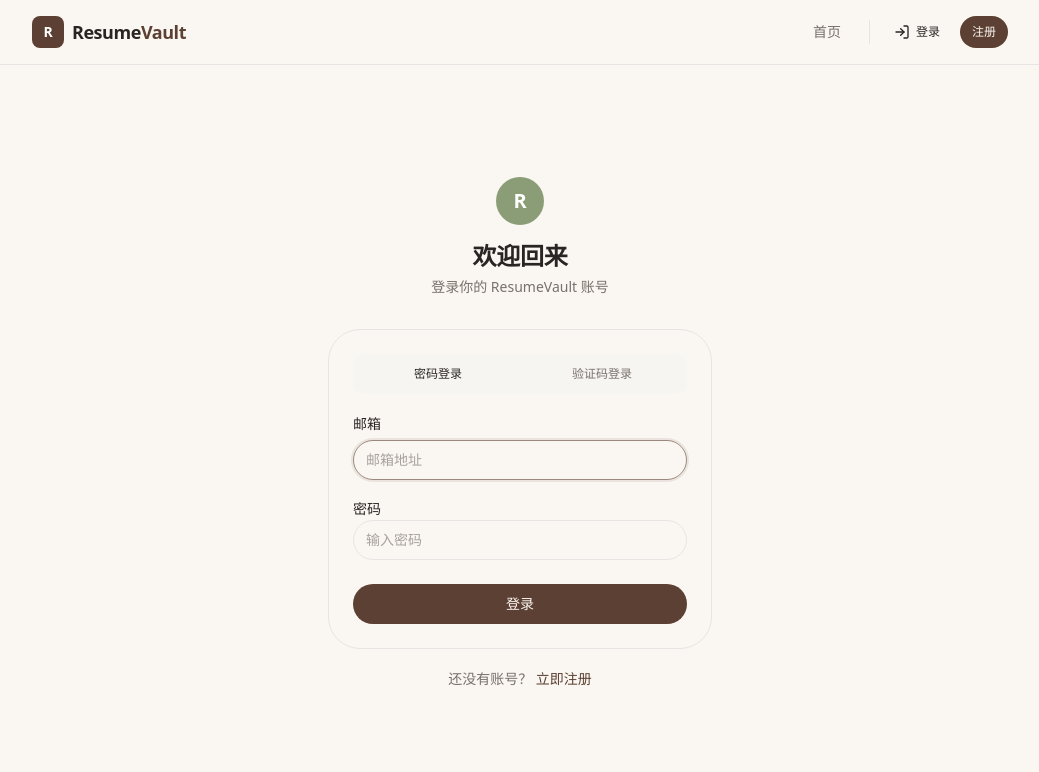
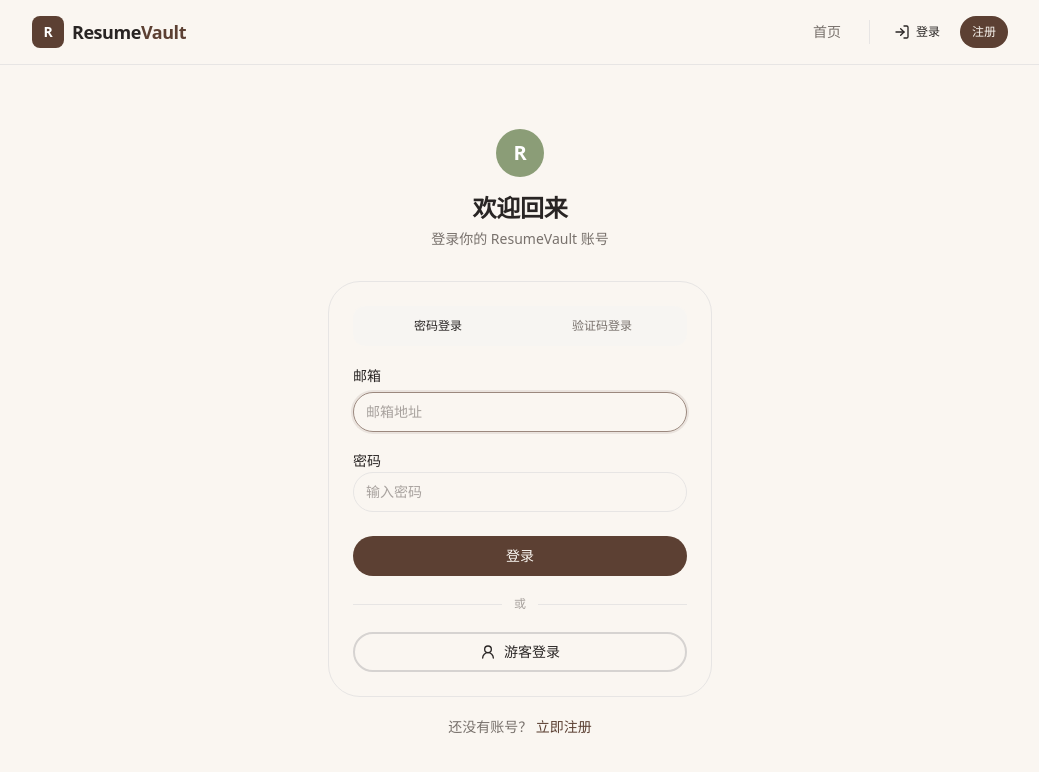
Before and after one commit to candbright/my-dashboard, a Next.js app: page /login in a window 1280 px wide. Shown: the top 772 px of the page, without its empty margins (120-1159 px from the left). Built offline with nearby package versions, Linux system fonts and the light colour scheme.

Commit message:
feat: 添加游客登录按钮，游客模式下账号和API设置为只读

```diff
--- a/src/app/login/page.tsx
+++ b/src/app/login/page.tsx
@@ -6,8 +6,8 @@ import { motion, AnimatePresence } from 'framer-motion';
 import { useAuth } from '@/contexts/AuthContext';
 import { apiFetch } from '@/lib/api-client';
 import { useCountdown } from '@/hooks/useCountdown';
-import { Button, Input, Card, CardBody, Tabs } from '@/components/ui';
-import { Send } from 'lucide-react';
+import { Button, Input, Card, CardBody, Tabs, Divider } from '@/components/ui';
+import { Send, UserRound } from 'lucide-react';
 
 export default function LoginPage() {
   return (
@@ -28,7 +28,8 @@ function LoginForm() {
   const [sendingCode, setSendingCode] = useState(false);
   const [codeSent, setCodeSent] = useState(false);
   const [cooldown, startCooldown] = useCountdown(60);
-  const { login, isAuthenticated } = useAuth();
+  const [guestLoading, setGuestLoading] = useState(false);
+  const { login, guestLogin, isAuthenticated } = useAuth();
   const router = useRouter();
 
   useEffect(() => {
@@ -213,6 +214,34 @@ function LoginForm() {
                 登录
               </Button>
             </form>
+
+            <div className="flex items-center gap-3">
+              <Divider className="flex-1" />
+              <span className="text-xs text-default-400 whitespace-nowrap">或</span>
+              <Divider className="flex-1" />
+            </div>
+
+            <Button
+              type="button"
+              variant="bordered"
+              fullWidth
+              isLoading={guestLoading}
+              startContent={!guestLoading ? <UserRound className="w-4 h-4" /> : undefined}
+              onClick={async () => {
+                setError(null);
+                setGuestLoading(true);
+                try {
+                  await guestLogin();
+                  router.push('/');
+                } catch (err) {
+                  setError(err instanceof Error ? err.message : '游客登录失败');
+                } finally {
+                  setGuestLoading(false);
+                }
+              }}
+            >
+              游客登录
+            </Button>
           </CardBody>
         </Card>
 
--- a/src/app/settings/ai/page.tsx
+++ b/src/app/settings/ai/page.tsx
@@ -5,7 +5,7 @@ import { motion } from 'framer-motion';
 import { Check, ExternalLink, Zap, CheckCircle2, XCircle, Trash2 } from 'lucide-react';
 import { useAuth } from '@/contexts/AuthContext';
 import { apiFetch } from '@/lib/api-client';
-import { Button, Input, Select, Spinner, Divider, Card, ConfirmModal, useToast, ToastContainer } from '@/components/ui';
+import { Button, Input, Select, Spinner, Divider, Card, Chip, ConfirmModal, useToast, ToastContainer } from '@/components/ui';
 
 type AIProvider = 'deepseek' | 'openai' | 'qwen' | 'zhipu' | 'moonshot' | 'custom';
 
@@ -77,7 +77,7 @@ function initProviderStates(): Record<AIProvider, ProviderState> {
 }
 
 export default function UserAISettingsPage() {
-  const { user, isAdmin, loading: authLoading } = useAuth();
+  const { user, isAdmin, isGuest, loading: authLoading } = useAuth();
   const [loading, setLoading] = useState(true);
   const [hasCustomConfig, setHasCustomConfig] = useState(false);
 
@@ -321,6 +321,13 @@ export default function UserAISettingsPage() {
 
       <Divider className="mb-6" />
 
+      {isGuest && (
+        <div className="flex items-center gap-2 mb-6 px-4 py-3 rounded-[2rem] bg-warning/10 border border-warning/20">
+          <Chip variant="flat" color="warning" size="sm">游客</Chip>
+          <span className="text-sm text-warning">游客账户仅供体验，无法修改 API 配置</span>
+        </div>
+      )}
+
       {/* Provider Tabs */}
       <div className="flex flex-wrap gap-2 mb-6">
         {PROVIDER_ORDER.map((id) => {
@@ -378,6 +385,7 @@ export default function UserAISettingsPage() {
             onChange={(e) => setApiKey(e.target.value)}
             placeholder={currentState.configured ? '输入新 Key 以更新' : `${currentPreset.name} API Key`}
             variant="bordered"
+            disabled={isGuest}
           />
           {currentPreset.keyUrl && (
             <p className="text-xs text-default-400 mt-1">
@@ -402,6 +410,7 @@ export default function UserAISettingsPage() {
               onChange={(e) => setModel(e.target.value)}
               variant="bordered"
               options={currentPreset.models.map((m) => ({ value: m, label: m }))}
+              disabled={isGuest}
             />
           ) : (
             <Input
@@ -410,6 +419,7 @@ export default function UserAISettingsPage() {
               onChange={(e) => setCustomModel(e.target.value)}
               placeholder="输入模型名称，如 gpt-4o"
               variant="bordered"
+              disabled={isGuest}
             />
           )}
         </div>
@@ -421,6 +431,7 @@ export default function UserAISettingsPage() {
           onChange={(e) => setBaseUrl(e.target.value)}
           placeholder="https://..."
           variant="bordered"
+          disabled={isGuest}
         />
 
         {error && <p className="text-sm text-danger">{error}</p>}
@@ -453,6 +464,7 @@ export default function UserAISettingsPage() {
         )}
 
         {/* Buttons */}
+        {!isGuest && (
         <div className="flex gap-3 flex-wrap">
           <Button
             color="primary"
@@ -486,9 +498,10 @@ export default function UserAISettingsPage() {
             </Button>
           )}
         </div>
+        )}
 
         {/* Delete custom config */}
-        {hasCustomConfig && (
+        {hasCustomConfig && !isGuest && (
           <div className="pt-4 border-t border-default-200">
             <Button
               variant="light"
--- a/src/app/settings/page.tsx
+++ b/src/app/settings/page.tsx
@@ -5,11 +5,11 @@ import { motion } from 'framer-motion';
 import { Check } from 'lucide-react';
 import { useAuth } from '@/contexts/AuthContext';
 import { apiFetch } from '@/lib/api-client';
-import { Button, Input, Card, Divider } from '@/components/ui';
+import { Button, Input, Card, Divider, Chip } from '@/components/ui';
 import { useCountdown } from '@/hooks/useCountdown';
 
 export default function SettingsAccountPage() {
-  const { user, refresh } = useAuth();
+  const { user, isGuest, refresh } = useAuth();
 
   // Username state
   const [username, setUsername] = useState('');
@@ -175,6 +175,14 @@ export default function SettingsAccountPage() {
     >
       <h1 className="text-2xl font-bold tracking-tight mb-6">账号</h1>
       <Divider className="mb-6" />
+
+      {isGuest && (
+        <div className="flex items-center gap-2 mb-6 px-4 py-3 rounded-[2rem] bg-warning/10 border border-warning/20">
+          <Chip variant="flat" color="warning" size="sm">游客</Chip>
+          <span className="text-sm text-warning">游客账户仅供体验，无法修改个人信息</span>
+        </div>
+      )}
+
       {/* ── Username ── */}
       <Card variant="bordered" className="p-6 mb-6">
         <h2 className="text-sm font-semibold mb-1">用户名</h2>
@@ -186,7 +194,9 @@ export default function SettingsAccountPage() {
             placeholder="用户名"
             variant="bordered"
             errorMessage={usernameError ?? undefined}
+            disabled={isGuest}
           />
+          {!isGuest && (
             <Button
               color="primary"
               onClick={handleSaveUsername}
@@ -196,6 +206,7 @@ export default function SettingsAccountPage() {
             >
               {usernameSaved ? '已保存' : '保存'}
             </Button>
+          )}
         </div>
       </Card>
 
@@ -207,6 +218,8 @@ export default function SettingsAccountPage() {
           <p className="text-sm text-default-500">
             <span className="text-foreground font-medium">{user.email}</span>
           </p>
+          {!isGuest && (
+            <>
               <Input
                 type="email"
                 value={newEmail}
@@ -244,10 +257,13 @@ export default function SettingsAccountPage() {
               >
                 {emailSaved ? '已保存' : '保存'}
               </Button>
+            </>
+          )}
         </div>
       </Card>
 
       {/* ── Password ── */}
+      {!isGuest && (
       <Card variant="bordered" className="p-6">
         <h2 className="text-sm font-semibold mb-1">密码</h2>
         <Divider className="my-3" />
@@ -285,6 +301,7 @@ export default function SettingsAccountPage() {
           </Button>
         </div>
       </Card>
+      )}
     </motion.div>
   );
 }
--- a/src/contexts/AuthContext.tsx
+++ b/src/contexts/AuthContext.tsx
@@ -17,10 +17,12 @@ interface AuthContextType {
   user: AuthUser | null;
   loading: boolean;
   login: (email: string, password?: string, code?: string, method?: 'password' | 'code') => Promise<void>;
+  guestLogin: () => Promise<void>;
   register: (username: string, email: string, password: string, code: string) => Promise<void>;
   logout: () => Promise<void>;
   refresh: () => Promise<void>;
   isAdmin: boolean;
+  isGuest: boolean;
   isAuthenticated: boolean;
 }
 
@@ -89,6 +91,22 @@ export function AuthProvider({ children }: { children: ReactNode }) {
     setUser(data.user);
   }, []);
 
+  const guestLogin = useCallback(async () => {
+    const res = await apiFetch('/api/auth/guest-login', {
+      method: 'POST',
+    });
+
+    const data = await res.json();
+    if (!res.ok) {
+      throw new Error(data.error || '游客登录失败');
+    }
+
+    if (data.token) {
+      setToken(data.token);
+    }
+    setUser(data.user);
+  }, []);
+
   const logout = useCallback(async () => {
     try {
       await apiFetch('/api/auth/logout', { method: 'POST' });
@@ -102,10 +120,12 @@ export function AuthProvider({ children }: { children: ReactNode }) {
     user,
     loading,
     login,
+    guestLogin,
     register,
     logout,
     refresh,
     isAdmin: user?.role === 'admin',
+    isGuest: user?.username === 'guest',
     isAuthenticated: !!user,
   };
 
```
Lines whose indentation alone changed are shown as unchanged.
